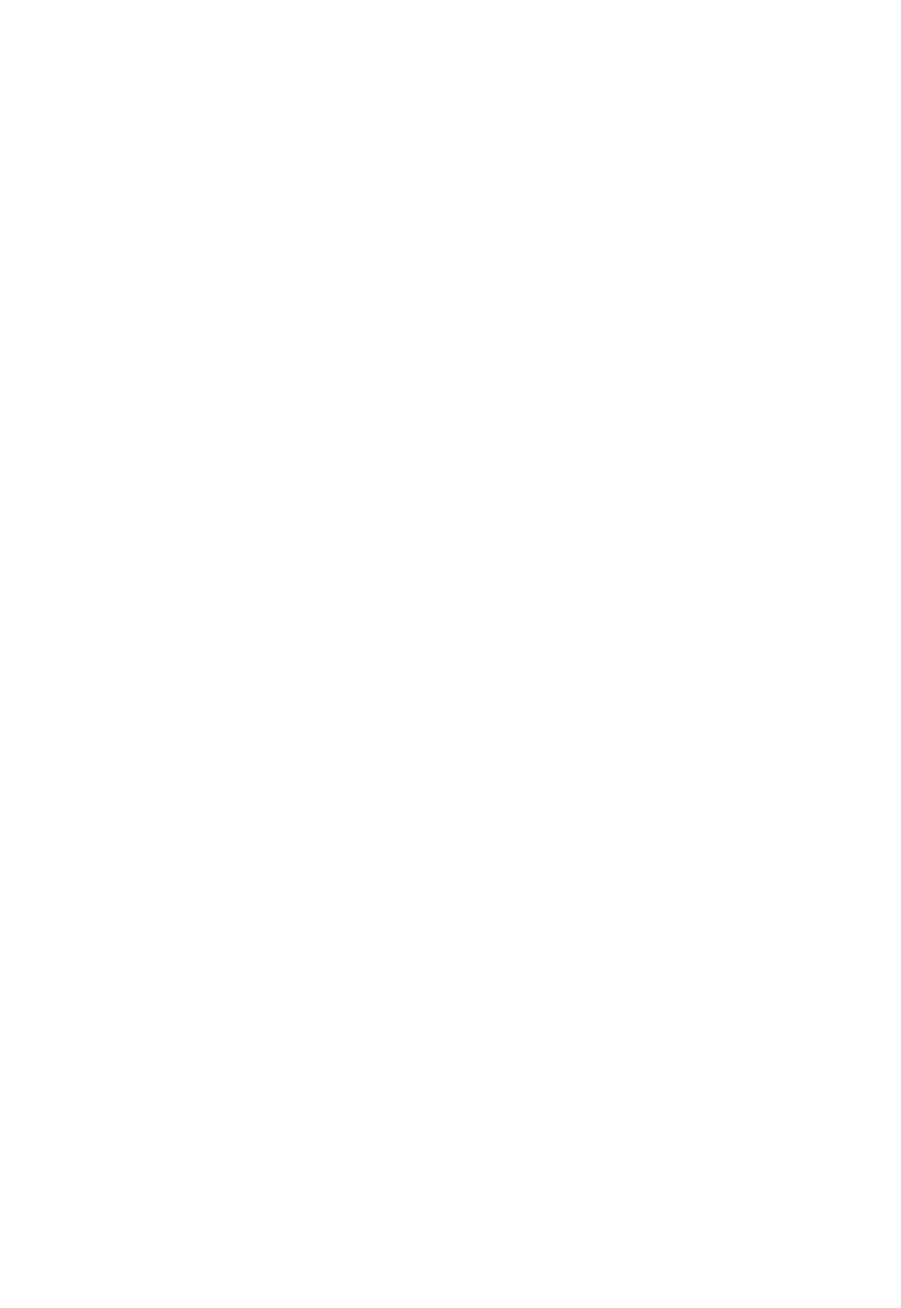
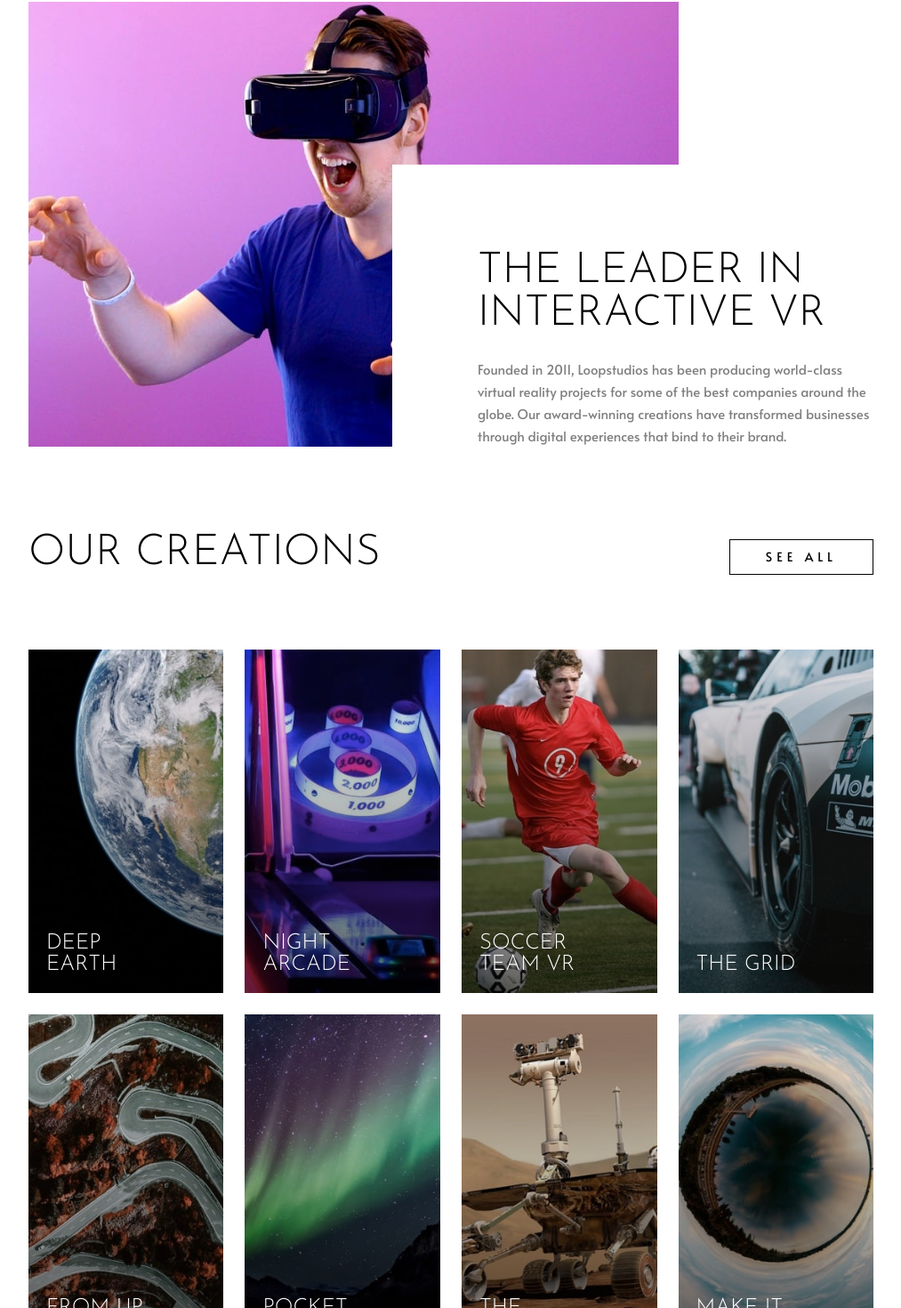
Before and after one commit to tatasadi/loopstudios-landing-page, a Next.js app: page / in a window 1280 px wide. Shown: the part 841-2311 px from the top of the page at 89% size, without its empty margins (133-1146 px from the left). Before the commit the page ends 800 px from the top, so only its background shows below. Built offline with nearby package versions, Linux system fonts and the light colour scheme.

Commit message:
complete our creations section

```diff
--- a/app/components/header.tsx
+++ b/app/components/header.tsx
@@ -4,8 +4,8 @@ import Navbar from "./navbar"
 
 const Header = () => {
   return (
-    <header className="flex w-full max-w-[90rem] items-center justify-between px-6 py-10 lg:py-[4.25rem] lg:px-[10.31rem]">
-      <Image src={logo} alt="logo" className="block z-50 h-8 w-[12rem]" />
+    <header className="flex w-full max-w-[90rem] items-center justify-between px-6 py-10 lg:px-[10.31rem] lg:py-[4.25rem]">
+      <Image src={logo} alt="logo" className="z-50 block h-8 w-[12rem]" />
       <Navbar />
     </header>
   )
--- a/app/components/navbar.tsx
+++ b/app/components/navbar.tsx
@@ -25,21 +25,21 @@ const Navbar = () => {
   return (
     <div className="flex w-full justify-end text-white">
       {isMenuOpen && (
-        <div className="bg-black absolute inset-0 z-30 md:hidden"></div>
+        <div className="absolute inset-0 z-30 bg-black md:hidden"></div>
       )}
       <div className="relative z-50 md:hidden">
         {isMenuOpen ? (
           <Image
             src={iconClose}
             alt="menu"
-            className="self-end cursor-pointer"
+            className="cursor-pointer self-end"
             onClick={() => setIsMenuOpen(false)}
           />
         ) : (
           <Image
             src={iconHamburger}
             alt="menu"
-            className="self-end cursor-pointer"
+            className="cursor-pointer self-end"
             onClick={() => setIsMenuOpen(true)}
           />
         )}
@@ -50,7 +50,12 @@ const Navbar = () => {
           isMenuOpen ? "fix" : "hidden md:block",
         )}
       >
-        <ul className={cn("flex flex-col md:flex-row md:items-end md:justify-end md:gap-8 w-full h-full justify-center gap-6 uppercase md:normal-case text-2xl leading-[1.5625rem] font-light md:font-medium md:text-[0.9375rem] md:leading-[1.5625rem]", isMobile ? josefinSans.className : alata.className)}>
+        <ul
+          className={cn(
+            "flex h-full w-full flex-col justify-center gap-6 text-2xl font-light uppercase leading-[1.5625rem] md:flex-row md:items-end md:justify-end md:gap-8 md:text-[0.9375rem] md:font-medium md:normal-case md:leading-[1.5625rem]",
+            isMobile ? josefinSans.className : alata.className,
+          )}
+        >
           <li>
             <a href="#" className="">
               About
@@ -76,7 +81,7 @@ const Navbar = () => {
               Support
             </a>
           </li>
-          </ul>
+        </ul>
       </nav>
     </div>
   )
--- /dev/null
+++ b/app/components/our-creation-card.tsx
@@ -0,0 +1,32 @@
+import { StaticImageData } from "next/image"
+import Image from "next/image"
+import { josefinSans } from "../fonts"
+import { cn } from "../lib/utils"
+
+const OurCreationCard = ({
+  title,
+  desktopImage,
+  mobileImage,
+}: {
+  title: string
+  desktopImage: StaticImageData
+  mobileImage: StaticImageData
+}) => {
+  return (
+    <div className="group relative cursor-pointer">
+      <h3
+        className={cn(
+          "absolute bottom-5 left-5 z-10 max-w-[8rem] text-2xl font-light uppercase leading-6 text-white",
+          josefinSans.className,
+        )}
+      >
+        {title}
+      </h3>
+      <div className="absolute inset-0 bg-[linear-gradient(180deg,rgba(0,0,0,0.00)0%,rgba(0,0,0,0.60)100%)] group-hover:bg-white/75"></div>
+      <Image src={desktopImage} alt={title} className="hidden md:block" />
+      <Image src={mobileImage} alt={title} className="md:hidden" />
+    </div>
+  )
+}
+
+export default OurCreationCard
--- a/app/layout.tsx
+++ b/app/layout.tsx
@@ -5,7 +5,7 @@ import Header from "./components/header"
 import { alata } from "./fonts"
 
 export const metadata: Metadata = {
-  title: "Intro Section with Dropdown Navigation",
+  title: "Loopstudios Landing Page",
   description: "A Challenge from Frontend Mentor!",
 }
 
@@ -25,9 +25,9 @@ export default function RootLayout({
         />
       </head>
       <body
-        className={`${alata.className} bg-white text-black flex min-h-screen flex-col items-center relative`}
+        className={`${alata.className} relative flex min-h-screen flex-col items-center bg-white text-black`}
       >
-        <div className="z-0 w-full h-[40.625rem] bg-[url('/mobile/image-hero.jpg')] absolute inset-0 bottom-auto bg-no-repeat bg-cover md:bg-[url('/desktop/image-hero.jpg')] max-w-[90rem] mx-auto bg-center"></div>
+        <div className="absolute inset-0 bottom-auto z-0 mx-auto h-[40.625rem] w-full max-w-[90rem] bg-[url('/mobile/image-hero.jpg')] bg-cover bg-center bg-no-repeat md:bg-[url('/desktop/image-hero.jpg')]"></div>
         <Header />
         {children}
         <Attribution />
--- a/app/page.tsx
+++ b/app/page.tsx
@@ -2,11 +2,121 @@ import Link from "next/link"
 import Image from "next/image"
 import { josefinSans } from "./fonts"
 import { cn } from "./lib/utils"
+import imageInteractiveMobile from "@/public/mobile/image-interactive.jpg"
+import imageInteractiveDesktop from "@/public/desktop/image-interactive.jpg"
+import OurCreationCard from "./components/our-creation-card"
+import imageDeepEarthMobile from "@/public/mobile/image-deep-earth.jpg"
+import imageDeepEarthDesktop from "@/public/desktop/image-deep-earth.jpg"
+import imageNightArcadeMobile from "@/public/mobile/image-night-arcade.jpg"
+import imageNightArcadeDesktop from "@/public/desktop/image-night-arcade.jpg"
+import imageSoccerTeamMobile from "@/public/mobile/image-soccer-team.jpg"
+import imageSoccerTeamDesktop from "@/public/desktop/image-soccer-team.jpg"
+import imageGridMobile from "@/public/mobile/image-grid.jpg"
+import imageGridDesktop from "@/public/desktop/image-grid.jpg"
+import imageFromAboveMobile from "@/public/mobile/image-from-above.jpg"
+import imageFromAboveDesktop from "@/public/desktop/image-from-above.jpg"
+import imagePocketBorealisMobile from "@/public/mobile/image-pocket-borealis.jpg"
+import imagePocketBorealisDesktop from "@/public/desktop/image-pocket-borealis.jpg"
+import imageCuriosityMobile from "@/public/mobile/image-curiosity.jpg"
+import imageCuriosityDesktop from "@/public/desktop/image-curiosity.jpg"
+import imageFisheyeMobile from "@/public/mobile/image-fisheye.jpg"
+import imageFisheyeDesktop from "@/public/desktop/image-fisheye.jpg"
 
 export default function Home() {
   return (
-    <main className="w-full max-w-[90rem] z-10 p-6 lg:px-[10.31rem]">
-      <h1 className={cn("text-white border-2 border-white p-6 uppercase text-[2.5rem] font-light leading-[1.2.375rem] max-w-[40.625rem] lg:p-10 lg:text-[4.5rem] lg:leading-[4.375rem]", josefinSans.className)}>Immersive experiences that deliver</h1>
+    <main className="z-10 w-full max-w-[90rem] p-6 lg:px-[10.31rem]">
+      <h1
+        className={cn(
+          "mt-[6.19rem] max-w-[40.625rem] border-2 border-white p-6 text-[2.5rem] font-light uppercase leading-[1.2.375rem] text-white lg:mt-4 lg:p-10 lg:text-[4.5rem] lg:leading-[4.375rem]",
+          josefinSans.className,
+        )}
+      >
+        Immersive experiences that deliver
+      </h1>
+      <section className="mt-[20.19rem] md:relative md:mt-[19.12rem]">
+        <Image
+          src={imageInteractiveMobile}
+          alt="Interactive mobile"
+          className="mx-auto md:hidden"
+        />
+        <Image
+          src={imageInteractiveDesktop}
+          alt="Interactive desktop"
+          className="hidden md:block"
+        />
+        <div className="mt-12 flex flex-col items-center gap-4 px-6 text-center md:absolute md:bottom-0 md:right-0 md:max-w-[33.8125rem] md:items-start md:gap-[1.56rem] md:bg-white md:pl-24 md:pr-0 md:pt-24 md:text-left">
+          <h2
+            className={cn(
+              josefinSans.className,
+              "text-[2rem] font-light uppercase leading-8 md:text-[3rem] md:leading-[3rem]",
+            )}
+          >
+            The leader in interactive VR
+          </h2>
+          <p className="text-[0.9375rem] leading-[1.5625rem] opacity-[0.4994]">
+            Founded in 2011, Loopstudios has been producing world-class virtual
+            reality projects for some of the best companies around the globe.
+            Our award-winning creations have transformed businesses through
+            digital experiences that bind to their brand.
+          </p>
+        </div>
+      </section>
+      <section className="mt-24 grid grid-cols-1 gap-6 pb-24 md:grid-cols-4 md:pb-[11.5rem]">
+        <h2
+          className={cn(
+            "pb-6 text-center text-[2rem] font-light uppercase leading-8 md:col-span-3 md:place-self-start md:pb-[3.5rem] md:text-[3rem] md:leading-[3rem]",
+            josefinSans.className,
+          )}
+        >
+          Our Creations
+        </h2>
+        <OurCreationCard
+          title="Deep Earth"
+          desktopImage={imageDeepEarthDesktop}
+          mobileImage={imageDeepEarthMobile}
+        />
+        <OurCreationCard
+          title="Night Arcade"
+          desktopImage={imageNightArcadeDesktop}
+          mobileImage={imageNightArcadeMobile}
+        />
+        <OurCreationCard
+          title="Soccer Team VR"
+          desktopImage={imageSoccerTeamDesktop}
+          mobileImage={imageSoccerTeamMobile}
+        />
+        <OurCreationCard
+          title="The Grid"
+          desktopImage={imageGridDesktop}
+          mobileImage={imageGridMobile}
+        />
+        <OurCreationCard
+          title="From up Above VR"
+          desktopImage={imageFromAboveDesktop}
+          mobileImage={imageFromAboveMobile}
+        />
+        <OurCreationCard
+          title="Pocket Borealis"
+          desktopImage={imagePocketBorealisDesktop}
+          mobileImage={imagePocketBorealisMobile}
+        />
+        <OurCreationCard
+          title="The Curiosity"
+          desktopImage={imageCuriosityDesktop}
+          mobileImage={imageCuriosityMobile}
+        />
+        <OurCreationCard
+          title="Make it Fisheye"
+          desktopImage={imageFisheyeDesktop}
+          mobileImage={imageFisheyeMobile}
+        />
+        <a
+          href="#"
+          className="mt-2 cursor-pointer place-self-center border border-black px-10 py-3 text-sm uppercase leading-[0.875rem] tracking-[0.3125rem] hover:bg-black hover:text-white md:col-start-4 md:row-start-1 md:mb-[3.75rem] md:place-self-end"
+        >
+          See all
+        </a>
+      </section>
     </main>
   )
 }
--- a/package.json
+++ b/package.json
@@ -13,6 +13,7 @@
     "clsx": "^2.1.0",
     "lucide-react": "^0.330.0",
     "next": "14.0.4",
+    "prettier": "^3.2.5",
     "prettier-plugin-tailwindcss": "^0.5.11",
     "react": "^18",
     "react-dom": "^18",
--- a/tailwind.config.ts
+++ b/tailwind.config.ts
@@ -19,8 +19,8 @@ const config = {
     },
     extend: {
       colors: {
-        'dark-gray': 'hsl(0, 0%, 55%)',
-        'very-dark-gray': 'hsl(0, 0%, 41%)',
+        "dark-gray": "hsl(0, 0%, 55%)",
+        "very-dark-gray": "hsl(0, 0%, 41%)",
       },
       keyframes: {
         "accordion-down": {
```
Also changed, not shown: app/fonts.ts (line endings or trailing spaces), 2 other files (tests, documents, lock files or other folders).
